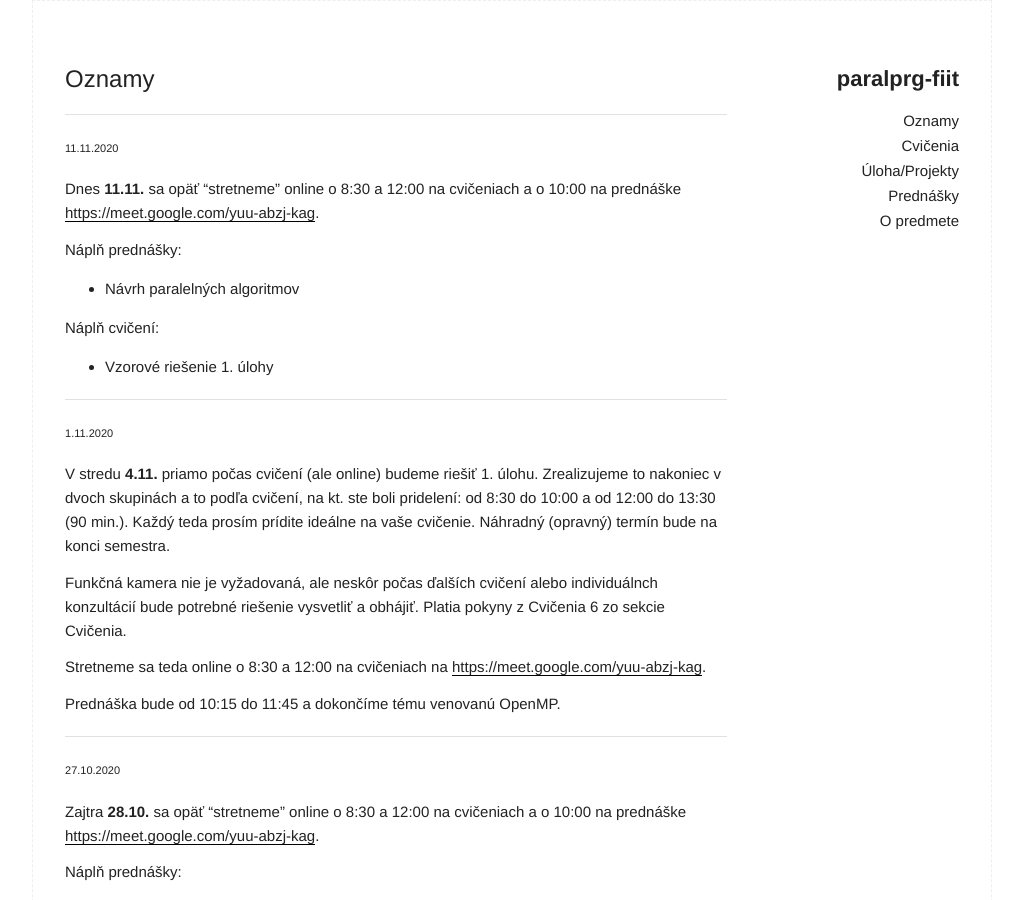
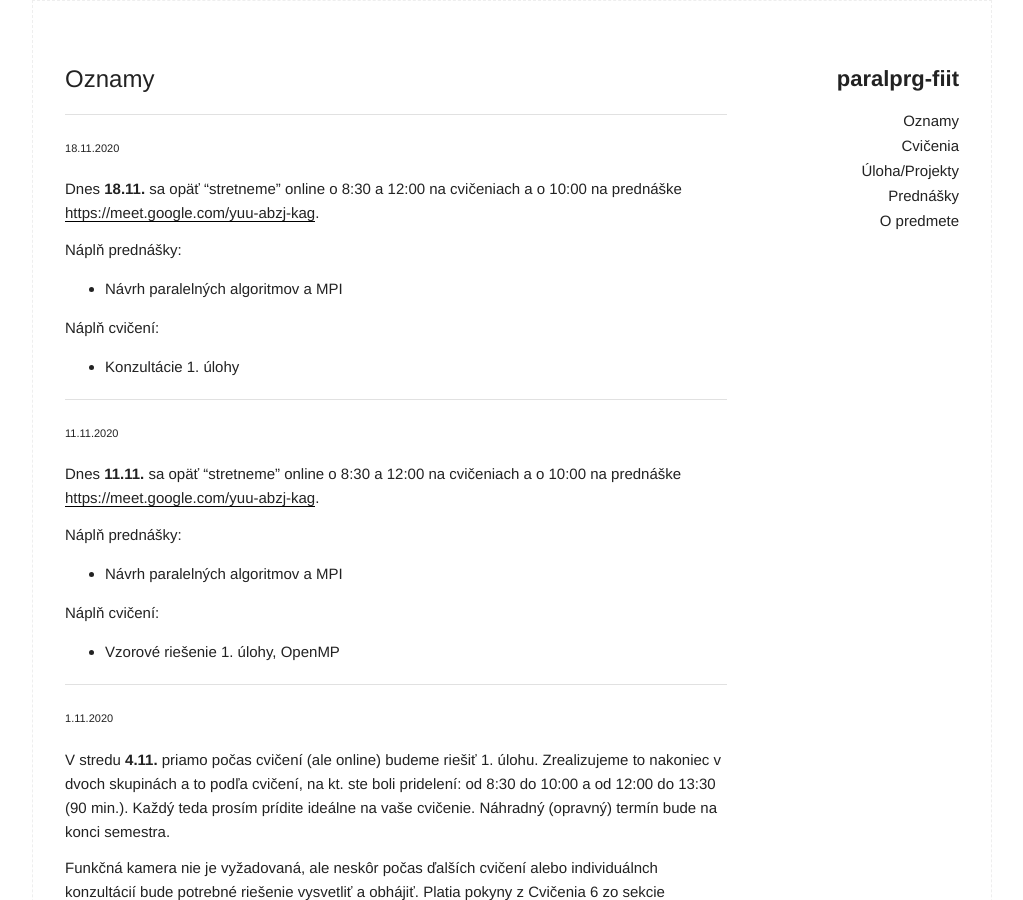
Before and after one commit to MichalCernansky/paralprg-fiit, a Jekyll site: the page built from index.md, in a window 1280 px wide and 900 px high. Shown: the whole window, without its empty margins (128-1151 px from the left). Built offline with Jekyll 4.4.1, drawn with Linux system fonts in a browser that asks for light colours.

Commit message:
new info

```diff
--- a/index.md
+++ b/index.md
@@ -2,6 +2,19 @@
 layout: page
 title: Oznamy
 ---
+
+---
+###### 18.11.2020
+
+Dnes **18.11.** sa opäť "stretneme" online o 8:30 a 12:00 na cvičeniach a o 10:00 na prednáške [https://meet.google.com/yuu-abzj-kag](https://meet.google.com/yuu-abzj-kag).
+
+Náplň prednášky:
+
+- Návrh paralelných algoritmov a MPI
+
+Náplň cvičení:
+
+- Konzultácie 1. úlohy
 
 ---
 ###### 11.11.2020
@@ -10,11 +23,11 @@ Dnes **11.11.** sa opäť "stretneme" online o 8:30 a 12:00 na cvičeniach a o 1
 
 Náplň prednášky:
 
-- Návrh paralelných algoritmov
+- Návrh paralelných algoritmov a MPI
 
 Náplň cvičení:
 
-- Vzorové riešenie 1. úlohy
+- Vzorové riešenie 1. úlohy, OpenMP
 
 ---
 ###### 1.11.2020
```
